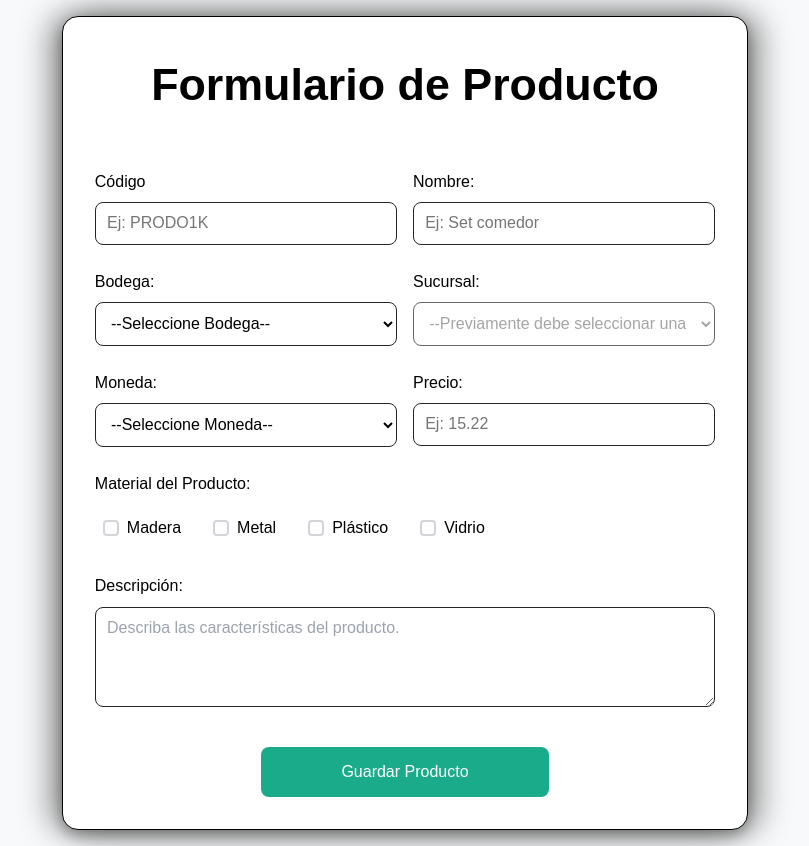
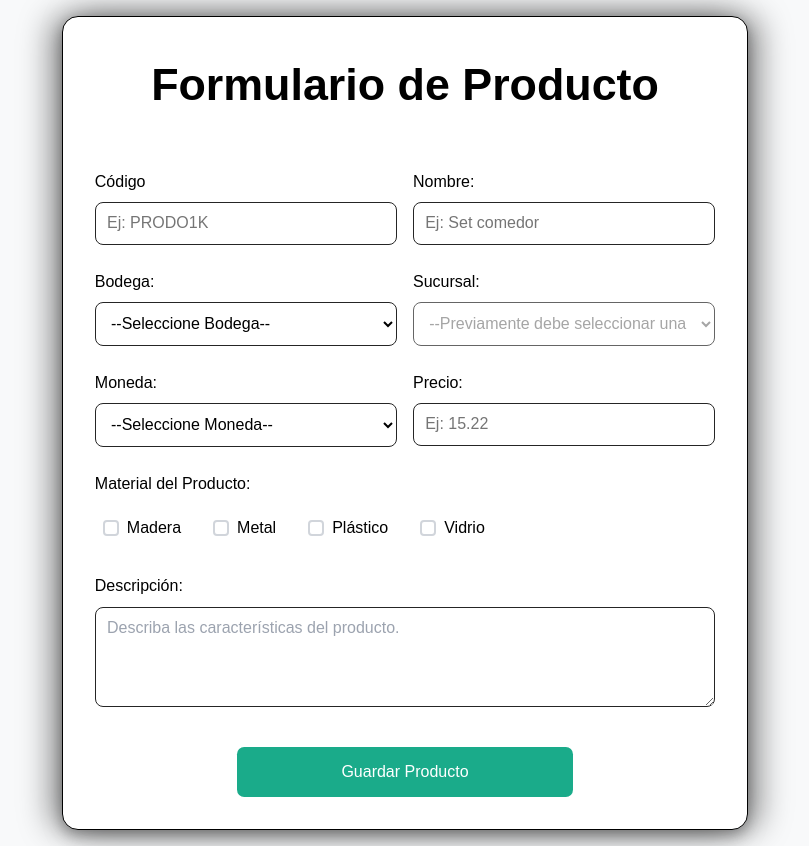
Before and after one commit to matias-bello-rodriguez/prueba-tecnica, a PHP site: page / in a window 1280 px wide. Shown: the whole page, without its empty margins (235-1044 px from the left). Run offline with PHP 8.4, Linux system fonts and the light colour scheme; data comes from the database, SQL or seed files in the repository; some libraries are stand-ins or nearby versions.

Commit message:
subir padding de boton

```diff
--- a/css/styles.css
+++ b/css/styles.css
@@ -14,7 +14,7 @@
   --text-dark: #000;
   --radius: 1rem;
   --input-radius: 0.5rem;
-  --boton-radius: 0.5rem;
+  --boton-radius: 0.45rem;
   --shadow:
     -0.75rem 0 2rem rgba(0, 0, 0, 0.4),
     0.75rem 0 2rem rgba(0, 0, 0, 0.4),
@@ -187,7 +187,7 @@ button[type="submit"] {
   background: var(--primary-color);
   color: #fff;
   border: none;
-  padding: var(--space-md) 5rem;
+  padding: var(--space-md) 6.5rem;
   border-radius: var(--boton-radius);
   font-size: 1rem;
   font-weight: 500;
```
